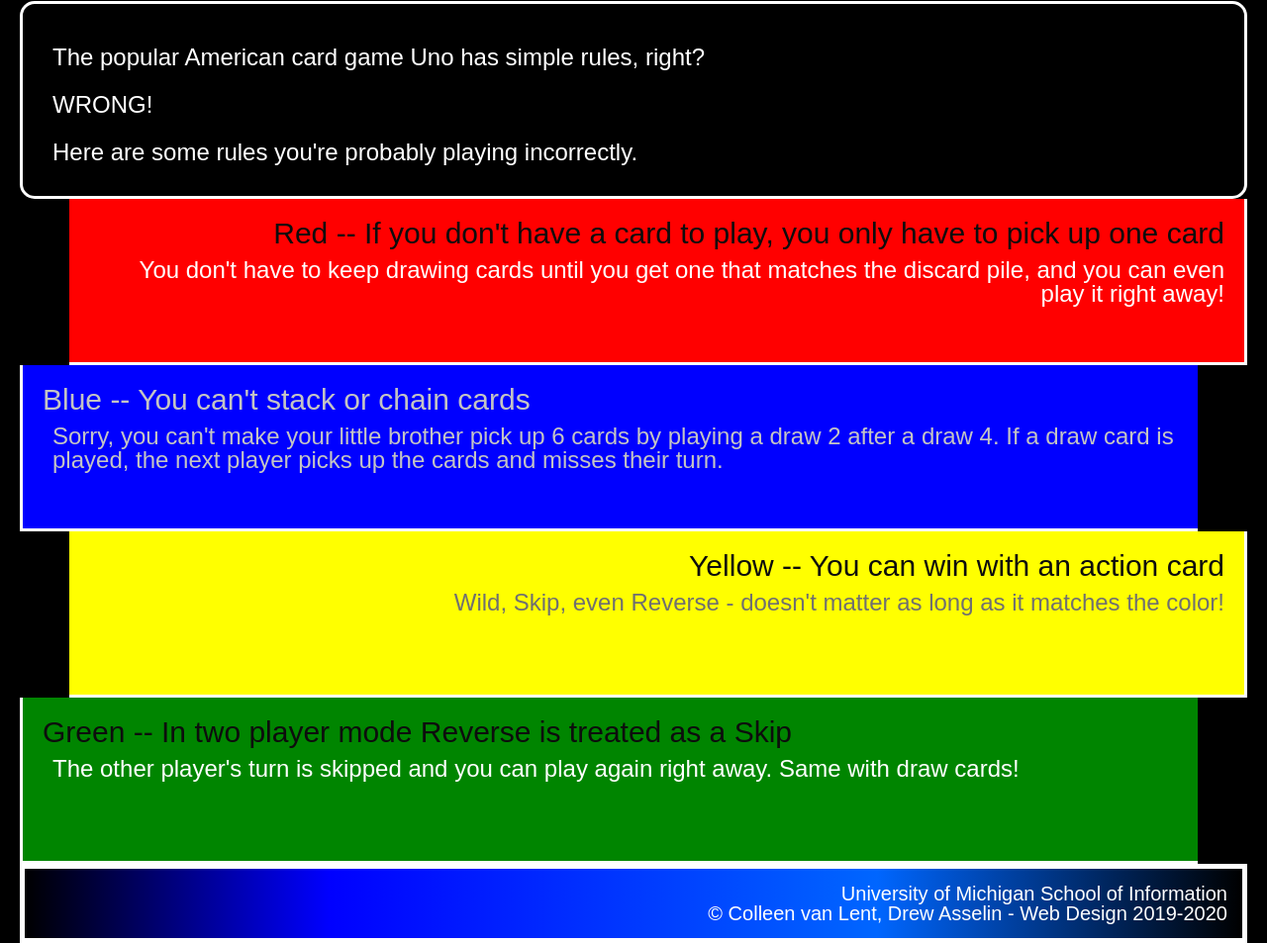
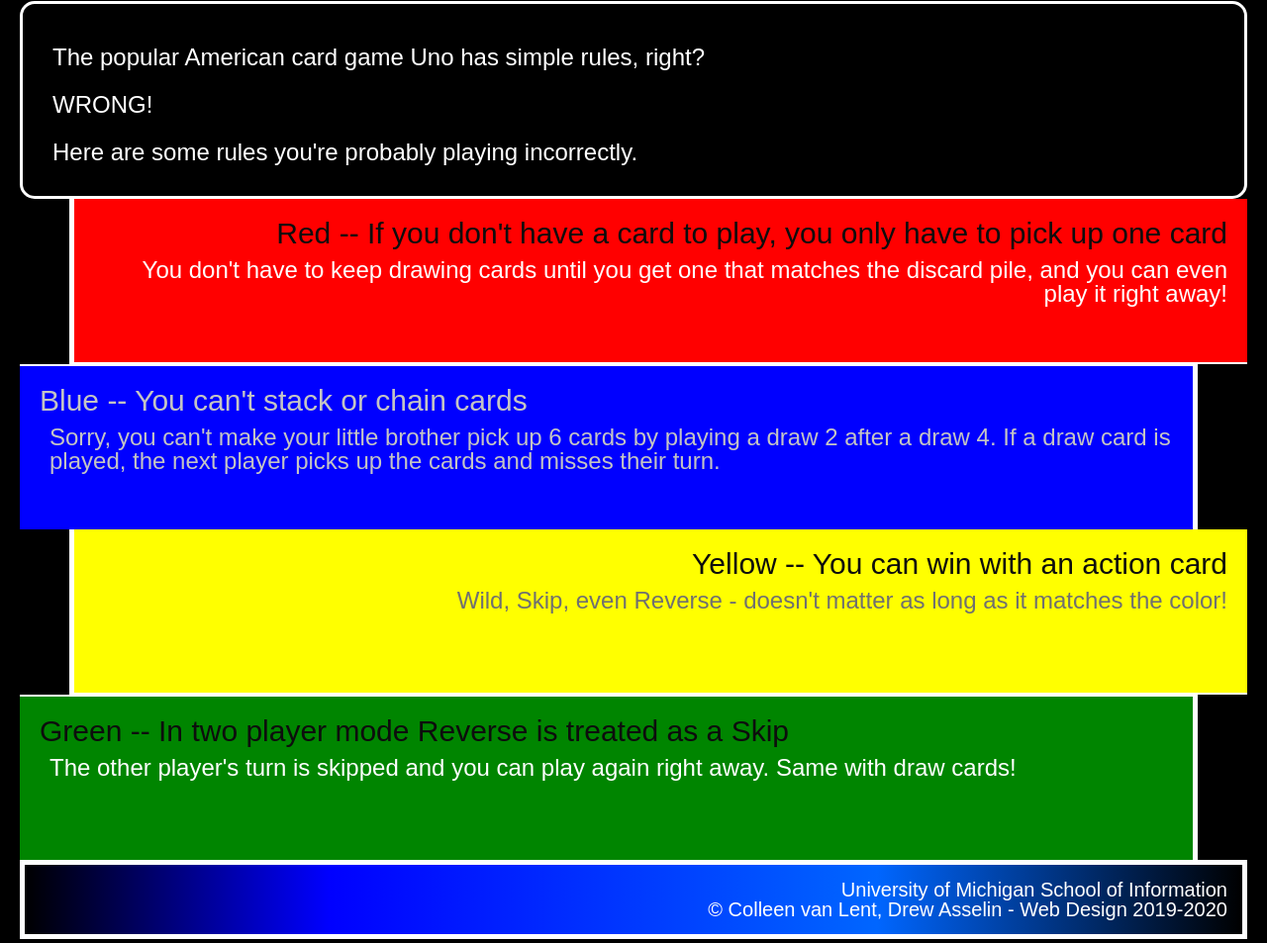
Before and after one commit to matkober/hw2-w25, a plain HTML site: page index.html in a window 1280 px wide. Shown: the part 322-1275 px from the top of the page at 99% size. Drawn offline with Linux system fonts and the light colour scheme.

Commit message:
Update style.css
Fixed borders

```diff
--- a/css/style.css
+++ b/css/style.css
@@ -60,8 +60,10 @@ div{
     background-color: #ff0000;
     text-align: right;
     margin-left: 50px;
-    border-left: 5px;
-    border-top: 2px;
+    border-top: 0px solid #ffffff;
+    border-right: 0px solid #ffffff;
+    border-bottom: 2px solid #ffffff;
+    border-left: 5px solid #ffffff;
 
 }
 
@@ -70,8 +72,10 @@ div{
     background-color: #0000ff;
     text-align: left;
     margin-right: 50px;
-    border-right: 5px;
-    border-top: 2px;
+    border-top: 2px solid #ffffff;
+    border-right: 5px solid #ffffff;
+    border-bottom: 0px solid #ffffff;
+    border-left: 0px solid #ffffff;
 
 }
 
@@ -89,8 +93,10 @@ div{
     background-color: #ffff00;
     text-align: right;
     margin-left: 50px;
-    border-top: 2px;
-    border-left: 5px;
+    border-top: 0px solid #ffffff;
+    border-right: 0px solid #ffffff;
+    border-bottom: 2px solid #ffffff;
+    border-left: 5px solid #ffffff;
 
 }
 
@@ -105,8 +111,10 @@ div{
     background-color: #008500;
     text-align: left;
     margin-right: 50px;
-    border-top: 2px;
-    border-right: 5px;
+    border-top: 2px solid #ffffff;
+    border-right: 5px solid #ffffff;
+    border-bottom: 0px solid #ffffff;
+    border-left: 0px solid #ffffff;
 
 }
 
```
